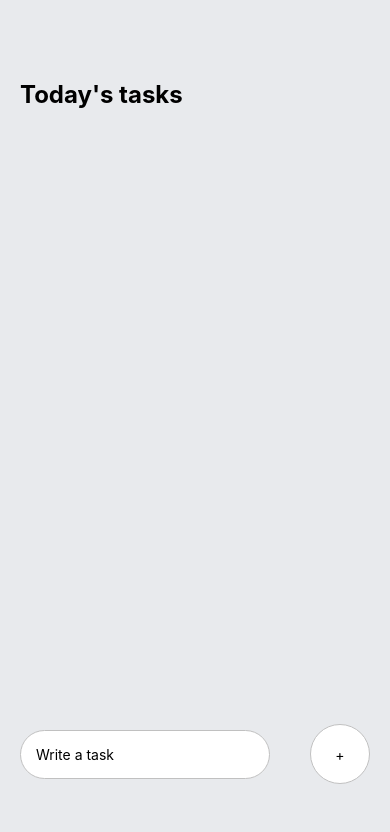
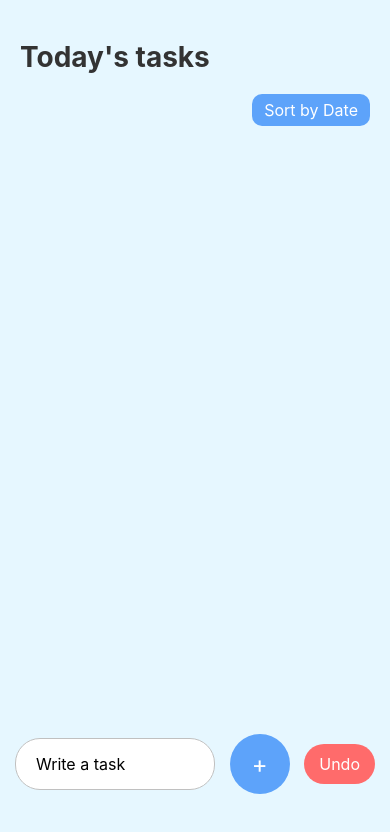
Before and after one commit to fr1gn/taskmanager, a React Native app: screen / in a window 390 px wide. Shown: the top 832 px of the page. Built offline with nearby package versions, Linux system fonts and the light colour scheme.

Commit message:
Task Manager

```diff
--- /dev/null
+++ b/AddTaskCommand.js
@@ -0,0 +1,13 @@
+import TaskRepository from './TaskRepository'; // Ensure the path is correct
+
+class AddTaskCommand {
+    constructor(task) {
+        this.task = task;
+    }
+
+    execute() {
+        TaskRepository.addTask(this.task); // This now correctly references TaskRepository
+    }
+}
+
+export default AddTaskCommand;
--- a/App.js
+++ b/App.js
@@ -1,14 +1,16 @@
 import React, { useState, useEffect } from 'react';
 import { KeyboardAvoidingView, StyleSheet, Text, View, TextInput, TouchableOpacity, Keyboard, ScrollView, Platform, Alert } from 'react-native';
 import AsyncStorage from '@react-native-async-storage/async-storage';
-import TaskFactory from './TaskFactory'; // Factory Method Pattern
+import TaskFactory from './TaskFactory'; // Factory Pattern
 import TaskRepository from './TaskRepository'; // Singleton Pattern
+import AddTaskCommand from './AddTaskCommand';
 import Task from './components/Task';
-import TrelloAdapter from './TrelloAdapter'; // Adapter Pattern
-import TaskComposite from './TaskComposite'; // Composite Pattern
 import TaskObserver from './TaskObserver'; // Observer Pattern
 import TaskSorting from './TaskSorting'; // Strategy Pattern
 import TaskCommand from './TaskCommand'; // Command Pattern
+
+const taskObserver = new TaskObserver(); // Observer instance
+const taskCommand = new TaskCommand(TaskRepository); // Command with TaskRepository
 
 export default function App() {
   const [taskText, setTaskText] = useState('');
@@ -22,6 +24,7 @@ export default function App() {
       }
     };
     loadTasks();
+    taskObserver.subscribe((task) => Alert.alert('Observer', `New task added: ${task.text}`)); // Observer alert
   }, []);
 
   const handleAddTask = async () => {
@@ -32,13 +35,14 @@ export default function App() {
 
     Keyboard.dismiss();
     const newTask = TaskFactory.createTask(taskText, 'personal');
-    TaskRepository.addTask(newTask);
+    const addTaskCommand = new AddTaskCommand(newTask);
+
+    taskCommand.execute(addTaskCommand); // Execute add task command
     const updatedTasks = [...taskItems, newTask];
     setTaskItems(updatedTasks);
     setTaskText('');
-
+    taskObserver.notify(newTask); // Notify observers
     await AsyncStorage.setItem('tasks', JSON.stringify(updatedTasks));
-    Alert.alert('Task Added', `Task "${newTask.text}" has been added!`);
   };
 
   const completeTask = async (id) => {
@@ -52,18 +56,38 @@ export default function App() {
     await AsyncStorage.setItem('tasks', JSON.stringify(updatedTasks));
   };
 
+  const deleteTask = async (id) => {
+    const updatedTasks = taskItems.filter(task => task.id !== id);
+    setTaskItems(updatedTasks);
+    await AsyncStorage.setItem('tasks', JSON.stringify(updatedTasks));
+  };
+
+  const undoLastAction = () => {
+    taskCommand.undo(); // Undo the last action
+    setTaskItems([...TaskRepository.getTasks()]);
+  };
+
+  const sortTasks = () => {
+    const sortedTasks = TaskSorting.sortByDate(taskItems);
+    setTaskItems([...sortedTasks]);
+  };
+
   return (
       <View style={styles.container}>
         <ScrollView contentContainerStyle={{ flexGrow: 1 }} keyboardShouldPersistTaps='handled'>
           <View style={styles.tasksWrapper}>
             <Text style={styles.sectionTitle}>Today's tasks</Text>
+            <TouchableOpacity style={styles.sortButton} onPress={sortTasks}>
+              <Text style={styles.sortText}>Sort by Date</Text>
+            </TouchableOpacity>
             <View style={styles.items}>
               {taskItems.map((item) => (
                   <Task
                       key={item.id}
                       text={item.text}
                       completed={item.completed}
-                onComplete={() => completeTask(item.id)} // Pass task ID to completeTask
+                      onComplete={() => completeTask(item.id)}
+                      onDelete={() => deleteTask(item.id)} // Delete functionality
                   />
               ))}
             </View>
@@ -85,6 +109,9 @@ export default function App() {
               <Text style={styles.addText}>+</Text>
             </View>
           </TouchableOpacity>
+          <TouchableOpacity onPress={undoLastAction} style={styles.undoButton}>
+            <Text style={styles.undoText}>Undo</Text>
+          </TouchableOpacity>
         </KeyboardAvoidingView>
       </View>
   );
@@ -93,45 +120,73 @@ export default function App() {
 const styles = StyleSheet.create({
   container: {
     flex: 1,
-    backgroundColor: '#E8EAED',
+    backgroundColor: '#E6F7FF',
+    paddingTop: 40,
   },
   tasksWrapper: {
-    paddingTop: 80,
     paddingHorizontal: 20,
+    paddingBottom: 20,
   },
   sectionTitle: {
-    fontSize: 24,
+    fontSize: 28,
     fontWeight: 'bold',
+    color: '#333',
+    marginBottom: 10,
+  },
+  sortButton: {
+    alignSelf: 'flex-end',
+    backgroundColor: '#5DA3FA',
+    paddingVertical: 6,
+    paddingHorizontal: 12,
+    borderRadius: 10,
+    marginVertical: 10,
+  },
+  sortText: {
+    color: '#FFF',
+    fontSize: 16,
   },
   items: {
-    marginTop: 30,
+    marginTop: 15,
   },
   writeTaskWrapper: {
     position: 'absolute',
-    bottom: 60,
+    bottom: 50,
     width: '100%',
     flexDirection: 'row',
-    justifyContent: 'space-around',
+    justifyContent: 'space-between',
     alignItems: 'center',
+    paddingHorizontal: 15,
   },
   input: {
     paddingVertical: 15,
-    paddingHorizontal: 15,
+    paddingHorizontal: 20,
     backgroundColor: '#FFF',
-    borderRadius: 60,
+    borderRadius: 25,
     borderColor: '#C0C0C0',
     borderWidth: 1,
-    width: 250,
+    width: 200,
+    fontSize: 16,
   },
   addWrapper: {
     width: 60,
     height: 60,
-    backgroundColor: '#FFF',
-    borderRadius: 60,
+    backgroundColor: '#5DA3FA',
+    borderRadius: 30,
     justifyContent: 'center',
     alignItems: 'center',
-    borderColor: '#C0C0C0',
-    borderWidth: 1,
   },
-  addText: {},
+  addText: {
+    color: '#FFF',
+    fontSize: 24,
+  },
+  undoButton: {
+    backgroundColor: '#FF6B6B',
+    paddingVertical: 10,
+    paddingHorizontal: 15,
+    borderRadius: 20,
+  },
+  undoText: {
+    color: '#FFF',
+    fontSize: 16,
+  },
 });
--- a/TaskFactory.js
+++ b/TaskFactory.js
@@ -1,9 +1,12 @@
+import { v4 as uuidv4 } from 'uuid';
+
 class Task {
   constructor(text, type) {
     this.text = text;
-      this.type = type; // Type of task (e.g., personal, work, project)
-      this.id = Date.now();
+    this.type = type;
+    this.id = uuidv4(); // Unique ID for each task
     this.completed = false;
+    this.date = new Date(); // Set the task creation date
   }
 }
 
--- a/TaskSorting.js
+++ b/TaskSorting.js
@@ -1,11 +1,11 @@
 class TaskSorting {
     static sortByDate(tasks) {
-      return tasks.sort((a, b) => new Date(a.date) - new Date(b.date));
+        return tasks.sort((a, b) => new Date(a.date) - new Date(b.date)); // Sort tasks by date
     }
 
     static sortByPriority(tasks) {
-      return tasks.sort((a, b) => a.priority - b.priority);
+        return tasks.sort((a, b) => a.priority - b.priority);
     }
-  }
+}
 
-  export default TaskSorting;
+export default TaskSorting;
--- a/package.json
+++ b/package.json
@@ -35,6 +35,7 @@
     "react-native-safe-area-context": "4.10.5",
     "react-native-screens": "3.31.1",
     "react-native-web": "~0.19.10",
+    "uuid": "^11.0.2",
     "yet": "^0.1.0"
   },
   "devDependencies": {
```
Also changed, not shown: 1 other file (tests, documents, lock files or other folders). Lines whose indentation alone changed are shown as unchanged.
